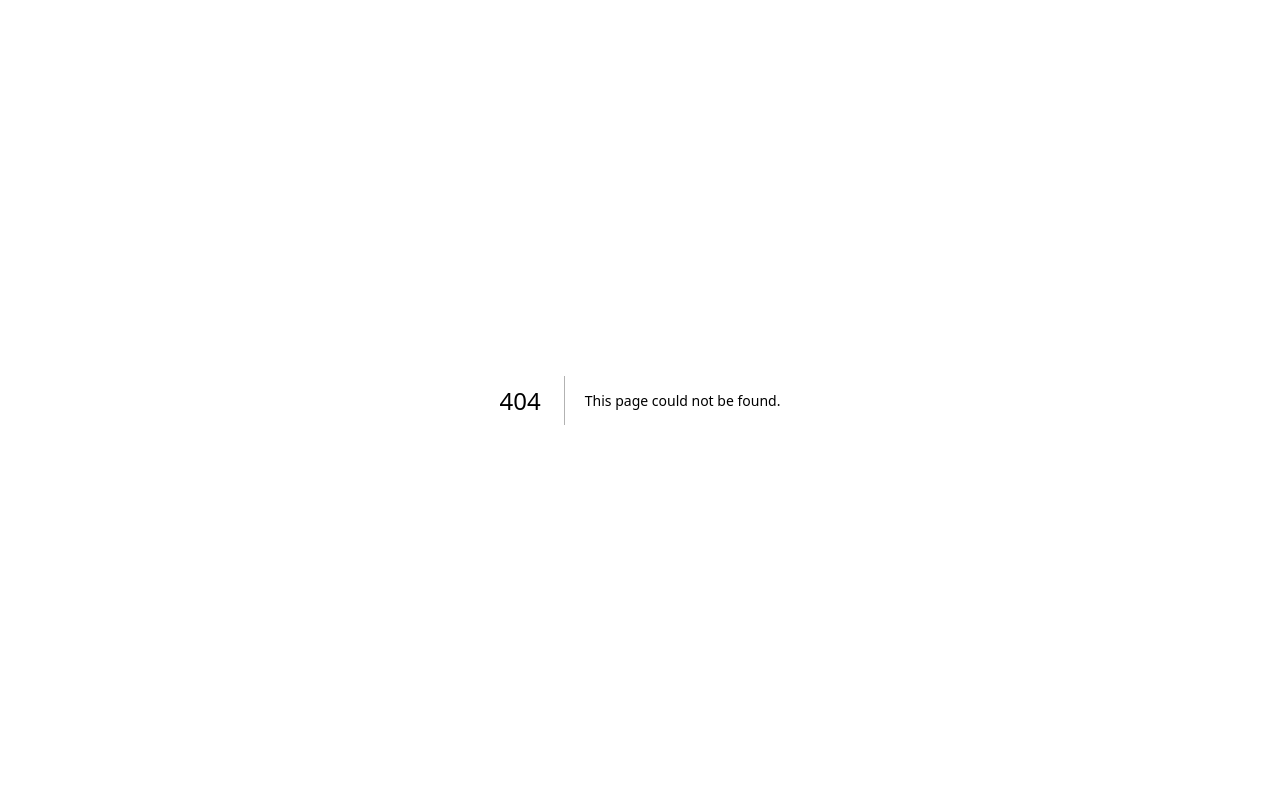
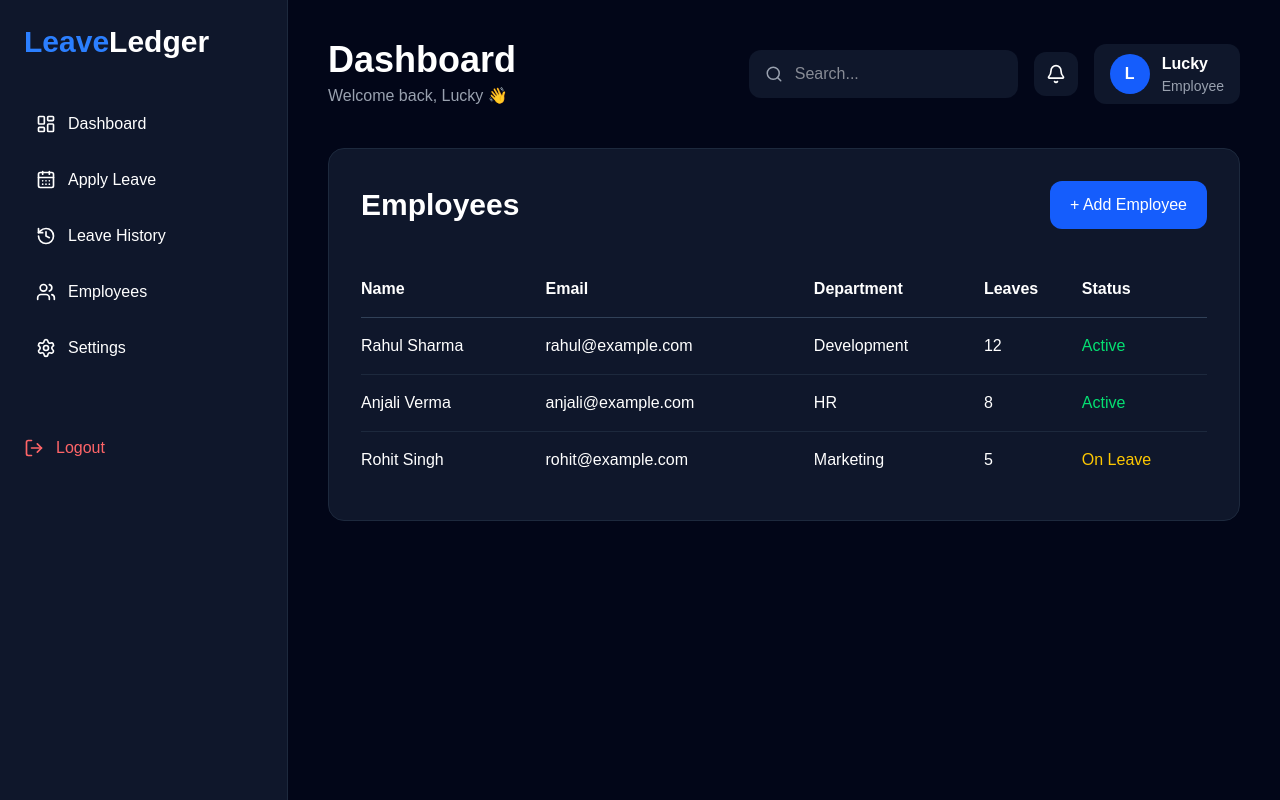
Before and after one commit to luckyverma761839-blip/leave-ledger, a Next.js app: page /employees in a window 1280 px wide. Before the commit this address had no page. Built offline with nearby package versions, Linux system fonts and the light colour scheme.

Commit message:
feat: add employees and settings pages

```diff
--- /dev/null
+++ b/src/app/employees/page.tsx
@@ -0,0 +1,69 @@
+import Sidebar from "../../components/Sidebar";
+import Topbar from "../../components/Topbar";
+
+export default function EmployeesPage() {
+  return (
+    <main className="flex min-h-screen bg-slate-950 text-white">
+      <Sidebar />
+
+      <section className="flex-1 p-10">
+        <Topbar />
+
+        <div className="bg-slate-900 border border-slate-800 rounded-2xl p-8">
+
+          <div className="flex justify-between items-center mb-8">
+            <h2 className="text-3xl font-bold">Employees</h2>
+
+            <button className="bg-blue-600 hover:bg-blue-700 px-5 py-3 rounded-xl">
+              + Add Employee
+            </button>
+          </div>
+
+          <table className="w-full">
+
+            <thead>
+              <tr className="border-b border-slate-700 text-left">
+                <th className="py-4">Name</th>
+                <th>Email</th>
+                <th>Department</th>
+                <th>Leaves</th>
+                <th>Status</th>
+              </tr>
+            </thead>
+
+            <tbody>
+
+              <tr className="border-b border-slate-800">
+                <td className="py-4">Rahul Sharma</td>
+                <td>rahul@example.com</td>
+                <td>Development</td>
+                <td>12</td>
+                <td className="text-green-400">Active</td>
+              </tr>
+
+              <tr className="border-b border-slate-800">
+                <td className="py-4">Anjali Verma</td>
+                <td>anjali@example.com</td>
+                <td>HR</td>
+                <td>8</td>
+                <td className="text-green-400">Active</td>
+              </tr>
+
+              <tr>
+                <td className="py-4">Rohit Singh</td>
+                <td>rohit@example.com</td>
+                <td>Marketing</td>
+                <td>5</td>
+                <td className="text-yellow-400">On Leave</td>
+              </tr>
+
+            </tbody>
+
+          </table>
+
+        </div>
+
+      </section>
+    </main>
+  );
+}
--- /dev/null
+++ b/src/app/settings/page.tsx
@@ -0,0 +1,55 @@
+import Sidebar from "../../components/Sidebar";
+import Topbar from "../../components/Topbar";
+
+export default function SettingsPage() {
+  return (
+    <main className="flex min-h-screen bg-slate-950 text-white">
+      <Sidebar />
+
+      <section className="flex-1 p-10">
+        <Topbar />
+
+        <div className="bg-slate-900 border border-slate-800 rounded-2xl p-8">
+
+          <h2 className="text-3xl font-bold mb-8">
+            Settings
+          </h2>
+
+          <div className="space-y-6">
+
+            <div>
+              <label className="block mb-2 text-gray-300">
+                Full Name
+              </label>
+
+              <input
+                type="text"
+                defaultValue="Lucky Verma"
+                className="w-full bg-slate-800 border border-slate-700 rounded-xl p-4"
+              />
+            </div>
+
+            <div>
+              <label className="block mb-2 text-gray-300">
+                Email
+              </label>
+
+              <input
+                type="email"
+                defaultValue="luckyverma761839@gmail.com"
+                className="w-full bg-slate-800 border border-slate-700 rounded-xl p-4"
+              />
+            </div>
+
+            <button className="bg-blue-600 hover:bg-blue-700 px-8 py-4 rounded-xl font-semibold">
+              Save Changes
+            </button>
+
+          </div>
+
+        </div>
+
+      </section>
+    </main>
+  );
+}
--- a/src/components/Sidebar.tsx
+++ b/src/components/Sidebar.tsx
@@ -35,7 +35,7 @@ export default function Sidebar() {
         </Link>
 
         <Link
-        href="/apply-leave"
+        href="/leave-history"
           className="flex items-center gap-3 p-3 rounded-xl hover:bg-slate-800 transition"
         >
           <History size={20} />
@@ -43,15 +43,16 @@ export default function Sidebar() {
         </Link>
 
        <Link
-          href="/apply-leave"
+  href="/employees"
   className="flex items-center gap-3 p-3 rounded-xl hover:bg-slate-800 transition"
 >
   <Users size={20} />
   Employees
 </Link>
 
+
         <Link
-         href="/apply-leave"
+        href="/settings"
           className="flex items-center gap-3 p-3 rounded-xl hover:bg-slate-800 transition"
         >
           <Settings size={20} />
```
Lines whose indentation alone changed are shown as unchanged.
